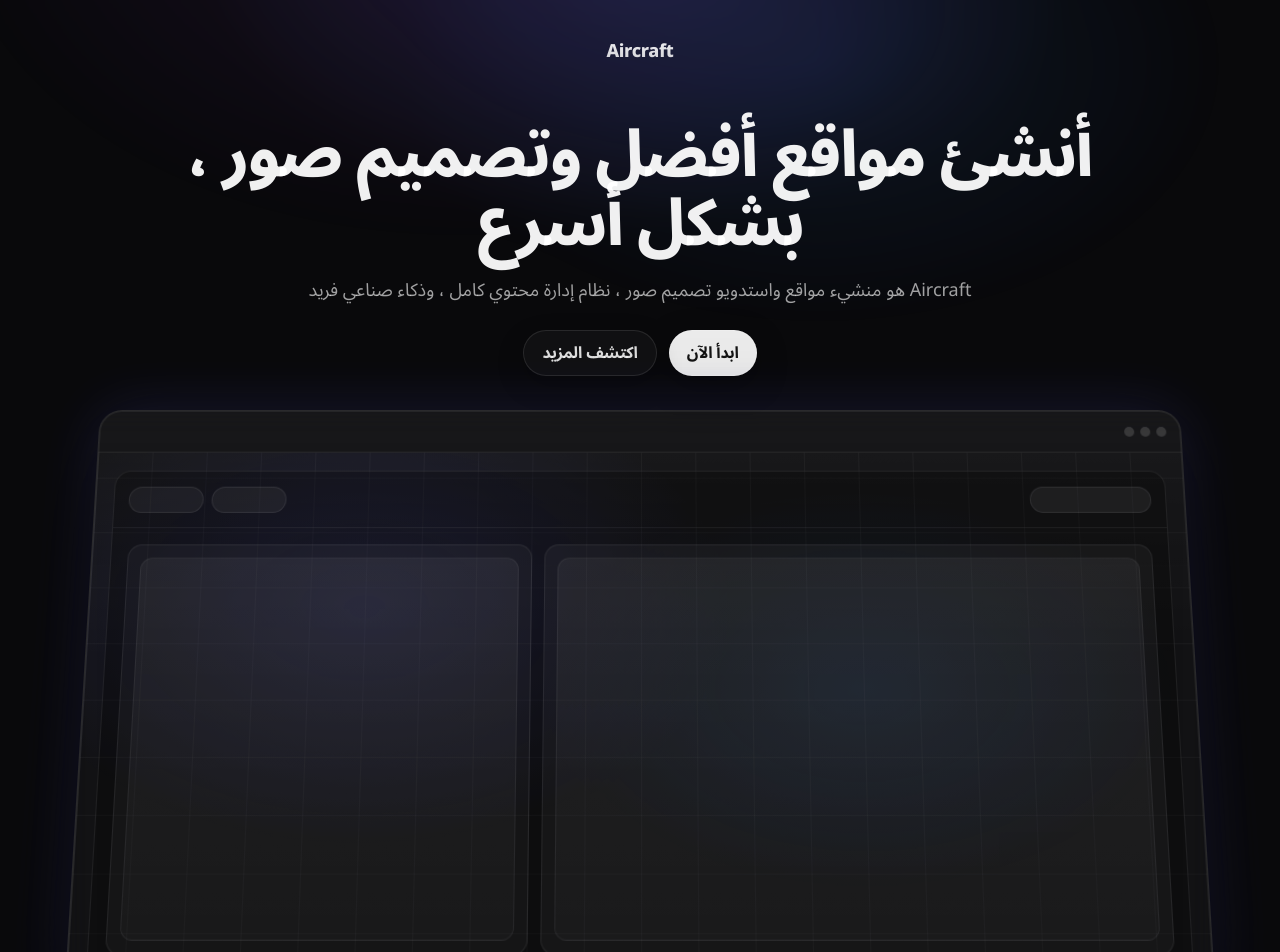
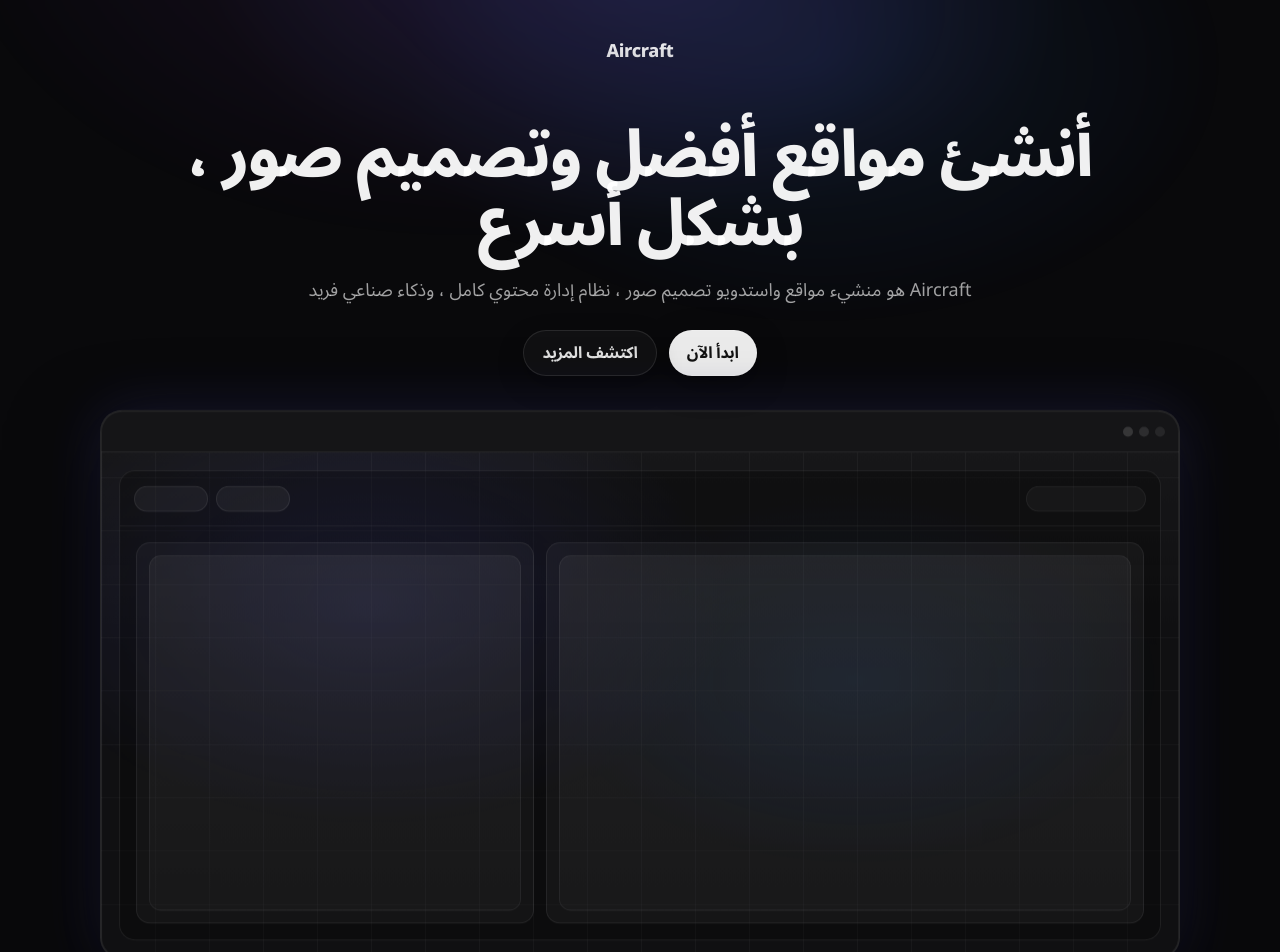
Before and after one commit to ibrimx/Aircraft, a Next.js app in the folder apps/web/: page / in a window 1280 px wide. Shown: the top 952 px of the page. Built offline with nearby package versions, Linux system fonts and the light colour scheme.

Commit message:
Update home.tsx

```diff
--- a/apps/web/src/pages/home.tsx
+++ b/apps/web/src/pages/home.tsx
@@ -1,49 +1,122 @@
 // apps/web/src/pages/home.tsx
 
 import Link from 'next/link';
+import { motion, useScroll, useTransform } from 'framer-motion';
+import { useRef } from 'react';
 import styles from './home.module.css';
 
 export default function HomePage(): React.JSX.Element {
+  const heroRef = useRef<HTMLElement>(null);
+  const { scrollYProgress } = useScroll({
+    target: heroRef,
+    offset: ['start start', 'end start'],
+  });
+
+  const mockupY = useTransform(scrollYProgress, [0, 1], ['0%', '15%']);
+  const mockupRotate = useTransform(scrollYProgress, [0, 1], [9, 12]);
+  const mockupOpacity = useTransform(scrollYProgress, [0, 0.8], [1, 0.3]);
+
   return (
     <div className={styles.page}>
       <div className={styles.bgGlow} aria-hidden="true" />
 
       <div className={styles.container}>
-        {/* Logo (no navbar) */}
-        <div className={styles.logoWrap}>
+        {/* Animated Logo */}
+        <motion.div
+          className={styles.logoWrap}
+          initial={{ opacity: 0, y: -20 }}
+          animate={{ opacity: 1, y: 0 }}
+          transition={{ duration: 0.6, ease: [0.25, 0.46, 0.45, 0.94] }}
+        >
           <div className={styles.logo}>Aircraft</div>
-        </div>
+        </motion.div>
 
         {/* Hero */}
-        <section className={styles.hero}>
-          <h1 className={styles.heroTitle}>
+        <motion.section
+          ref={heroRef}
+          className={styles.hero}
+          initial={{ opacity: 0 }}
+          animate={{ opacity: 1 }}
+          transition={{ duration: 0.8, delay: 0.2 }}
+        >
+          <motion.h1
+            className={styles.heroTitle}
+            initial={{ opacity: 0, y: 30 }}
+            animate={{ opacity: 1, y: 0 }}
+            transition={{ duration: 0.8, delay: 0.3 }}
+          >
             أنشئ مواقع أفضل وتصميم صور ، بشكل أسرع
-          </h1>
+          </motion.h1>
 
-          <p className={styles.heroSub}>
+          <motion.p
+            className={styles.heroSub}
+            initial={{ opacity: 0, y: 30 }}
+            animate={{ opacity: 1, y: 0 }}
+            transition={{ duration: 0.8, delay: 0.5 }}
+          >
             Aircraft هو منشيء مواقع واستدويو تصميم صور ، نظام إدارة محتوي كامل ، وذكاء صناعي فريد
-          </p>
+          </motion.p>
 
-          <div className={styles.ctaRow}>
+          <motion.div
+            className={styles.ctaRow}
+            initial={{ opacity: 0, y: 30 }}
+            animate={{ opacity: 1, y: 0 }}
+            transition={{ duration: 0.8, delay: 0.7 }}
+          >
+            <motion.div whileHover={{ scale: 1.02 }} whileTap={{ scale: 0.98 }}>
               <Link href="/login" className={styles.btnPrimary}>
                 ابدأ الآن
               </Link>
+            </motion.div>
 
+            <motion.div whileHover={{ scale: 1.02 }} whileTap={{ scale: 0.98 }}>
               <Link href="/features" className={styles.btnSecondary}>
                 اكتشف المزيد
               </Link>
-          </div>
-        </section>
+            </motion.div>
+          </motion.div>
+        </motion.section>
 
-        {/* Curved Mockup */}
-        <section className={styles.mockWrap} aria-label="معاينة">
-          <div className={styles.mockPerspective}>
-            <div className={styles.mockCard}>
+        {/* Curved Mockup with Parallax */}
+        <motion.section
+          className={styles.mockWrap}
+          aria-label="معاينة"
+          initial={{ opacity: 0, y: 60 }}
+          animate={{ opacity: 1, y: 0 }}
+          transition={{ duration: 1, delay: 0.9, ease: [0.25, 0.46, 0.45, 0.94] }}
+          style={{
+            y: mockupY,
+            opacity: mockupOpacity,
+          }}
+        >
+          <motion.div
+            className={styles.mockPerspective}
+            style={{
+              rotateX: mockupRotate,
+            }}
+          >
+            <motion.div
+              className={styles.mockCard}
+              whileHover={{ scale: 1.01 }}
+              transition={{ duration: 0.4 }}
+            >
               <div className={styles.mockTopBar}>
                 <div className={styles.dots} aria-hidden="true">
-                  <span className={styles.dot} />
-                  <span className={styles.dot} />
-                  <span className={styles.dot} />
+                  <motion.span
+                    className={styles.dot}
+                    animate={{ opacity: [0.4, 1, 0.4] }}
+                    transition={{ duration: 2, repeat: Infinity, delay: 0 }}
+                  />
+                  <motion.span
+                    className={styles.dot}
+                    animate={{ opacity: [0.4, 1, 0.4] }}
+                    transition={{ duration: 2, repeat: Infinity, delay: 0.3 }}
+                  />
+                  <motion.span
+                    className={styles.dot}
+                    animate={{ opacity: [0.4, 1, 0.4] }}
+                    transition={{ duration: 2, repeat: Infinity, delay: 0.6 }}
+                  />
                 </div>
               </div>
 
@@ -52,40 +125,107 @@
 
                 <div className={styles.mockContent}>
                   <div className={styles.mockHeader}>
-                    <div className={styles.mockPill} aria-hidden="true" />
+                    <motion.div
+                      className={styles.mockPill}
+                      animate={{ opacity: [0.6, 1, 0.6] }}
+                      transition={{ duration: 3, repeat: Infinity }}
+                      aria-hidden="true"
+                    />
                     <div className={styles.mockActions} aria-hidden="true">
-                      <div className={styles.mockChip} />
-                      <div className={styles.mockChip} />
+                      <motion.div
+                        className={styles.mockChip}
+                        whileHover={{ scale: 1.05 }}
+                      />
+                      <motion.div
+                        className={styles.mockChip}
+                        whileHover={{ scale: 1.05 }}
+                      />
                     </div>
                   </div>
 
                   <div className={styles.mockMain}>
-                    <div className={styles.mockPanel}>
+                    <motion.div
+                      className={styles.mockPanel}
+                      whileHover={{ scale: 1.01 }}
+                      transition={{ duration: 0.3 }}
+                    >
                       <div className={styles.mockPanelInner} aria-hidden="true" />
-                    </div>
-                    <div className={styles.mockPanelTall}>
+                    </motion.div>
+                    <motion.div
+                      className={styles.mockPanelTall}
+                      whileHover={{ scale: 1.01 }}
+                      transition={{ duration: 0.3 }}
+                    >
                       <div className={styles.mockPanelInner} aria-hidden="true" />
+                    </motion.div>
                   </div>
                 </div>
               </div>
+            </motion.div>
+          </motion.div>
+        </motion.section>
+
+        {/* Features */}
+        <section className={styles.features} aria-label="الميزات">
+          <FeatureRow
+            title="تصميم"
+            description="صمم تخطيطات متجاوبة وأضف إليها الحيوية من خلال تأثيرات وتفاعلات ورسوم متحركة سلسة. ابنِ ما تتخيله تمامًا، بصريًا"
+            delay={0.2}
+          />
+        </section>
+      </div>
+    </div>
+  );
+}
+
+// Feature Row Component
+function FeatureRow({
+  title,
+  description,
+  delay = 0,
+}: {
+  title: string;
+  description: string;
+  delay?: number;
+}) {
+  return (
+    <motion.div
+      className={styles.featureRow}
+      initial={{ opacity: 0, y: 60 }}
+      whileInView={{ opacity: 1, y: 0 }}
+      viewport={{ once: true, margin: '-100px' }}
+      transition={{ duration: 0.8, delay, ease: [0.25, 0.46, 0.45, 0.94] }}
+    >
+      <div className={styles.featureText}>
+        <motion.h2
+          className={styles.featureTitle}
+          initial={{ opacity: 0, x: 30 }}
+          whileInView={{ opacity: 1, x: 0 }}
+          viewport={{ once: true }}
+          transition={{ duration: 0.6, delay: delay + 0.2 }}
+        >
+          {title}
+        </motion.h2>
+        <motion.p
+          className={styles.featureDesc}
+          initial={{ opacity: 0, x: 30 }}
+          whileInView={{ opacity: 1, x: 0 }}
+          viewport={{ once: true }}
+          transition={{ duration: 0.6, delay: delay + 0.3 }}
+        >
+          {description}
+        </motion.p>
       </div>
 
-            </div>
-          </div>
-        </section>
-
-        {/* Features (only 1 now: تصميم) */}
-        <section className={styles.features} aria-label="الميزات">
-          <div className={styles.featureRow}>
-            <div className={styles.featureText}>
-              <h2 className={styles.featureTitle}>تصميم</h2>
-              <p className={styles.featureDesc}>
-                صمم تخطيطات متجاوبة وأضف إليها الحيوية من خلال تأثيرات وتفاعلات ورسوم متحركة سلسة.
-                ابنِ ما تتخيله تمامًا، بصريًا
-              </p>
-            </div>
-
-            <div className={styles.featureMock} aria-hidden="true">
+      <motion.div
+        className={styles.featureMock}
+        aria-hidden="true"
+        initial={{ opacity: 0, scale: 0.9 }}
+        whileInView={{ opacity: 1, scale: 1 }}
+        viewport={{ once: true }}
+        transition={{ duration: 0.8, delay: delay + 0.4 }}
+        whileHover={{ scale: 1.02, y: -4 }}
+      >
         <div className={styles.featureMockTop}>
           <div className={styles.dots}>
             <span className={styles.dot} />
@@ -94,14 +234,13 @@
           </div>
         </div>
         <div className={styles.featureMockBody}>
-                <div className={styles.featureMockOverlay} />
+          <motion.div
+            className={styles.featureMockOverlay}
+            whileHover={{ scale: 0.98 }}
+            transition={{ duration: 0.3 }}
+          />
         </div>
-            </div>
-          </div>
-
-          {/* مكان محجوز لسيكشن 2 و 3 لاحقًا */}
-        </section>
-      </div>
-    </div>
+      </motion.div>
+    </motion.div>
   );
 }
```
Lines whose indentation alone changed are shown as unchanged.
